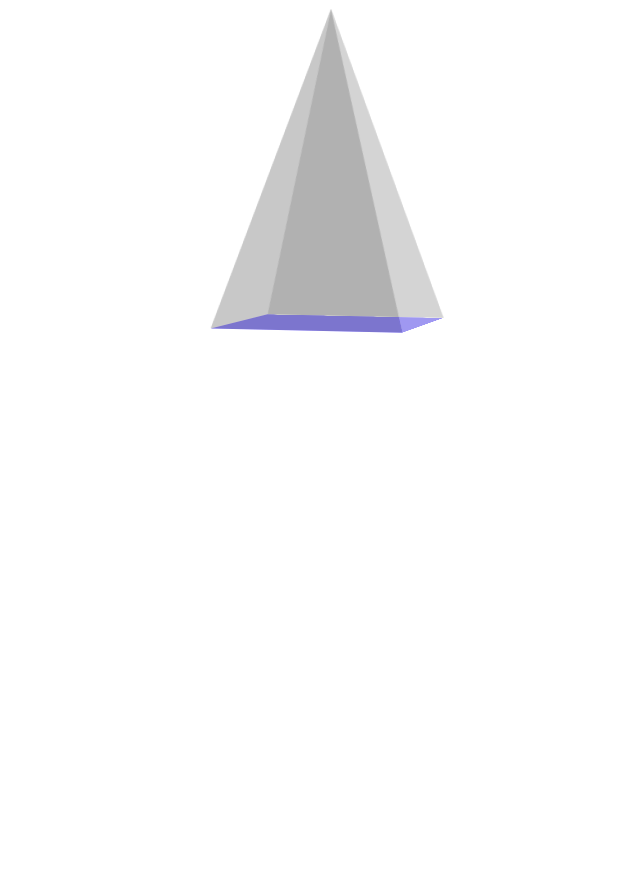
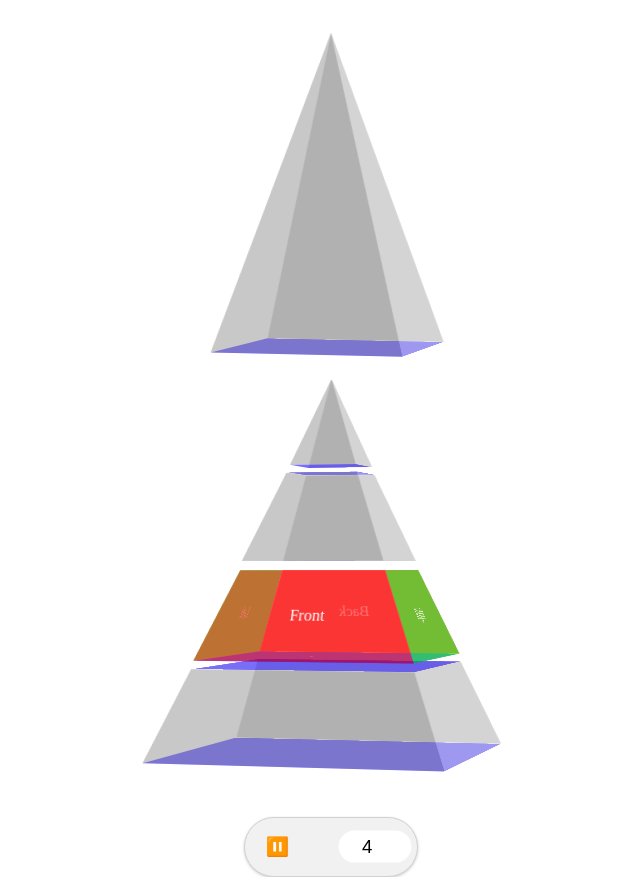
Before and after one commit to clordweel/grading-pyramid, a website: page example/index.html in a window 1280 px wide. Shown: the whole page, without its empty margins (309-949 px from the left). Before the commit the page ends 800 px from the top, so only its background shows below. Drawn offline with Linux system fonts and the light colour scheme.

Commit message:
doc: update example

```diff
--- a/example/index.html
+++ b/example/index.html
@@ -6,16 +6,49 @@
     <title>Example</title>
   </head>
   <body>
+    <div style="margin: 32px 0"></div>
+
     <div id="first"></div>
-    <div id="second"></div>
+
     <script src="../dist/index.umd.cjs"></script>
     <script>
-        const gp = new GradingPyramid("#first");
+      new GradingPyramid("#first");
     </script>
-    <!-- <script type="module">
-      import gg from "https://unpkg.com/grading-pyramid@0.2.0/dist/index.js";
-      const a = new gg("#first");
-    //   a.render();
-    </script> -->
+
+    <div style="margin: 32px 0"></div>
+
+    <div id="second"></div>
+
+    <script type="module">
+      // import GradingPyramid from "https://unpkg.com/grading-pyramid@0.2.1/dist/index.js";
+      import GradingPyramid from "../dist/index.js";
+
+      const gp = new GradingPyramid("#second", {
+        scope: "another",
+        render: false,
+        height: 320,
+        width: 300,
+        gradesNumber: 4,
+        gap: 8,
+        perspective: 2000,
+        toolbar: true,
+        onClick(e) {
+          alert("clicked");
+        },
+      });
+
+      gp.render([
+        {},
+        {},
+        {
+          front: { text: "Front", textColor: 'white', color: "rgba(250, 0, 0, .55)" },
+          back: { text: "Back", textColor: 'white', color: "rgba(250, 0, 0, .55)" },
+          left: { text: "Left", textColor: 'white', color: "rgba(0, 250, 0, .55)" },
+          right: { text: "Right", textColor: 'white', color: "rgba(0, 250, 0, .55)" },
+          bottom: { text: "Bottom", textColor: 'white', color: "rgba(0, 0, 250, .55)" },
+          top: { text: "Top", textColor: 'white', color: "rgba(0, 0, 250, .55)" },
+        },
+      ]);
+    </script>
   </body>
 </html>
```
